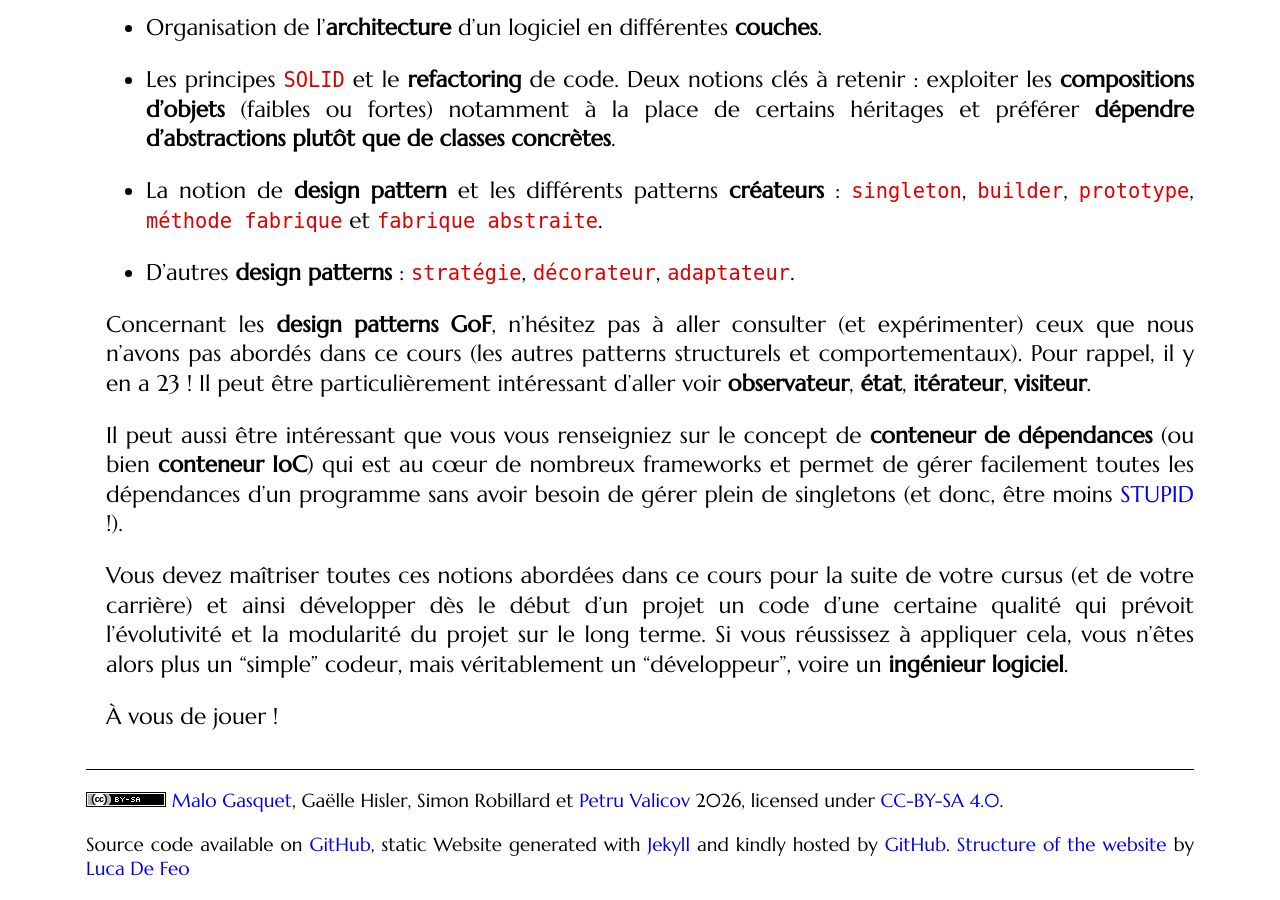
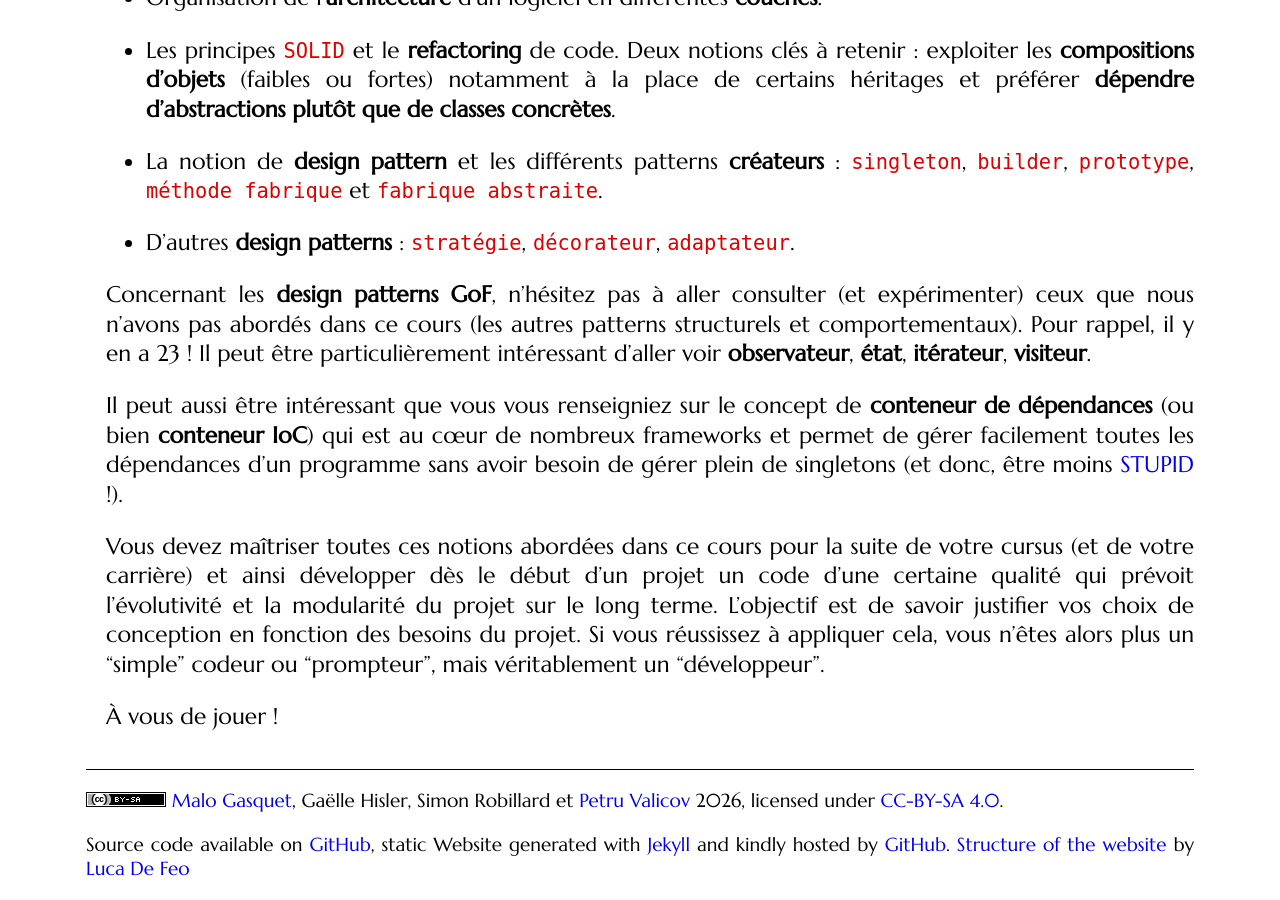
Before and after one commit to mgasquet/R304-QualiteDeveloppement, a Jekyll site: the page built from tutorials/tutorial4.md, in a window 1280 px wide and 900 px high, scrolled down 111388 px. Built offline with Jekyll 4.4.1, drawn with Linux system fonts in a browser that asks for light colours; some web fonts are replaced; some of the changed text lies outside the part shown.

Commit message:
conclusion

```diff
--- a/tutorials/tutorial4.md
+++ b/tutorials/tutorial4.md
@@ -3457,6 +3457,6 @@ Concernant les **design patterns GoF**, n'hésitez pas à aller consulter (et ex
 
 Il peut aussi être intéressant que vous vous renseigniez sur le concept de **conteneur de dépendances** (ou bien **conteneur IoC**) qui est au cœur de nombreux frameworks et permet de gérer facilement toutes les dépendances d'un programme sans avoir besoin de gérer plein de singletons (et donc, être moins [STUPID](https://openclassrooms.com/fr/courses/7959326-ecrivez-du-code-c-maintenable-avec-mvc-et-solid/8101608-evitez-les-mauvaises-pratiques-de-programmation-stupid) !).
 
-Vous devez maîtriser toutes ces notions abordées dans ce cours pour la suite de votre cursus (et de votre carrière) et ainsi développer dès le début d'un projet un code d'une certaine qualité qui prévoit l'évolutivité et la modularité du projet sur le long terme. Si vous réussissez à appliquer cela, vous n'êtes alors plus un "simple" codeur, mais véritablement un "développeur", voire un **ingénieur logiciel**.
+Vous devez maîtriser toutes ces notions abordées dans ce cours pour la suite de votre cursus (et de votre carrière) et ainsi développer dès le début d'un projet un code d'une certaine qualité qui prévoit l'évolutivité et la modularité du projet sur le long terme. L'objectif est de savoir justifier vos choix de conception en fonction des besoins du projet. Si vous réussissez à appliquer cela, vous n'êtes alors plus un "simple" codeur ou "prompteur", mais véritablement un "développeur".
 
 À vous de jouer !
```
Also changed, not shown: other parts of tutorials/tutorial4.md (+1 -1 lines).
